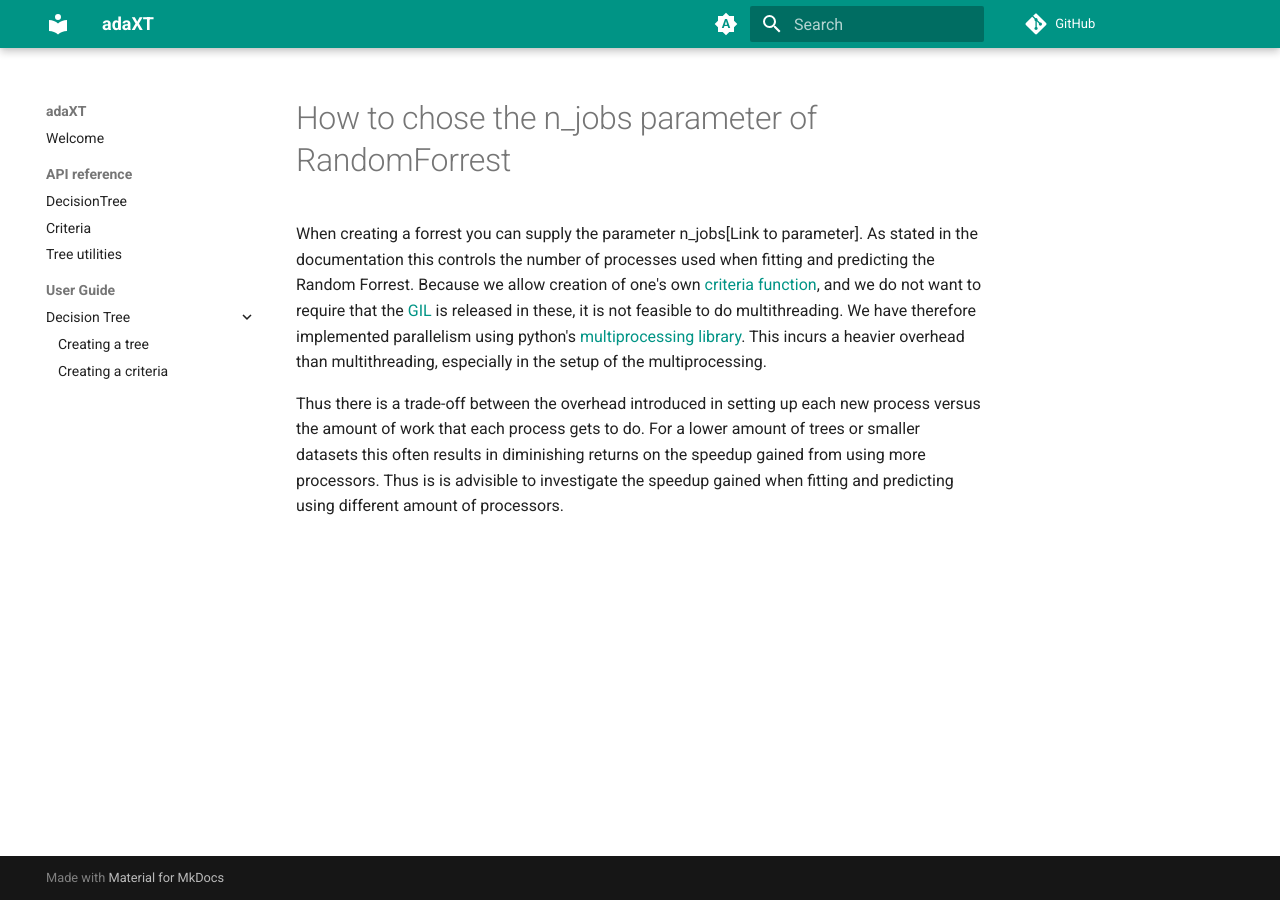
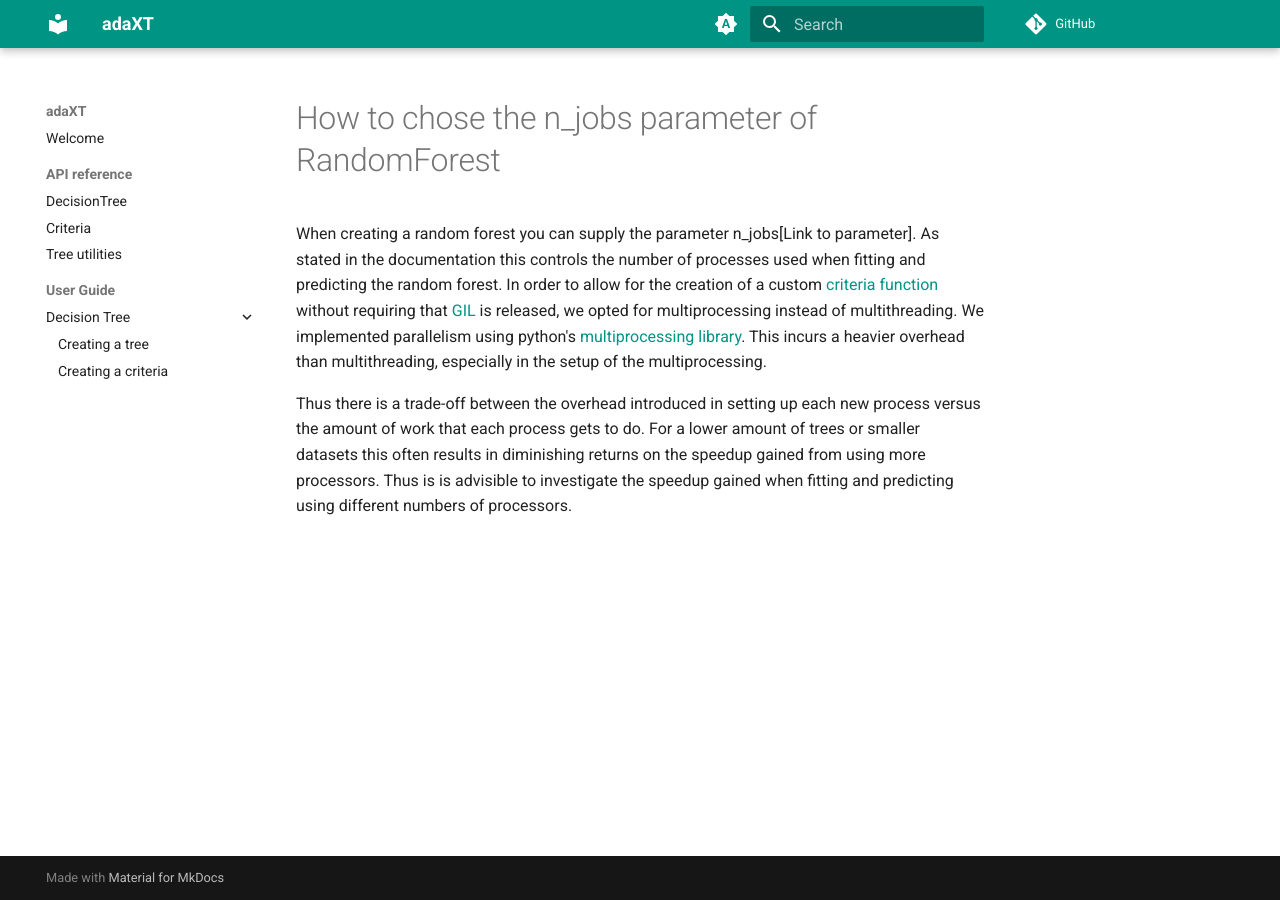
Before and after one commit to NiklasPfister/adaXT, an MkDocs documentation site: the page built from docs/RandomForrest/user_guide/chosing_n_jobs.md, in a window 1280 px wide. Built offline with MkDocs 1.6.1 and Material for MkDocs 9.7.7, drawn with Linux system fonts in a browser that asks for light colours; comment, search, counter and statistics services are not loaded.

Commit message:
Update chosing_n_jobs.md

```diff
--- a/docs/RandomForrest/user_guide/chosing_n_jobs.md
+++ b/docs/RandomForrest/user_guide/chosing_n_jobs.md
@@ -1,4 +1,4 @@
-# How to chose the n_jobs parameter of RandomForrest
-When creating a forrest you can supply the parameter n_jobs[Link to parameter]. As stated in the documentation this controls the number of processes used when fitting and predicting the Random Forrest. Because we allow creation of one's own [criteria function](../../decision_tree/examples/creatingACriteria.md), and we do not want to require that the [GIL](https://wiki.python.org/moin/GlobalInterpreterLock) is released in these, it is not feasible to do multithreading. We have therefore implemented parallelism using python's [multiprocessing library](https://docs.python.org/3/library/multiprocessing.html). This incurs a heavier overhead than multithreading, especially in the setup of the multiprocessing.
+# How to chose the n_jobs parameter of RandomForest
+When creating a random forest you can supply the parameter n_jobs[Link to parameter]. As stated in the documentation this controls the number of processes used when fitting and predicting the random forest. In order to allow for the creation of a custom [criteria function](../../decision_tree/examples/creatingACriteria.md) without requiring that [GIL](https://wiki.python.org/moin/GlobalInterpreterLock) is released, we opted for multiprocessing instead of multithreading. We implemented parallelism using python's [multiprocessing library](https://docs.python.org/3/library/multiprocessing.html). This incurs a heavier overhead than multithreading, especially in the setup of the multiprocessing.
 
-Thus there is a trade-off between the overhead introduced in setting up each new process versus the amount of work that each process gets to do. For a lower amount of trees or smaller datasets this often results in diminishing returns on the speedup gained from using more processors. Thus is is advisible to investigate the speedup gained when fitting and predicting using different amount of processors.
+Thus there is a trade-off between the overhead introduced in setting up each new process versus the amount of work that each process gets to do. For a lower amount of trees or smaller datasets this often results in diminishing returns on the speedup gained from using more processors. Thus is is advisible to investigate the speedup gained when fitting and predicting using different numbers of processors.
```
